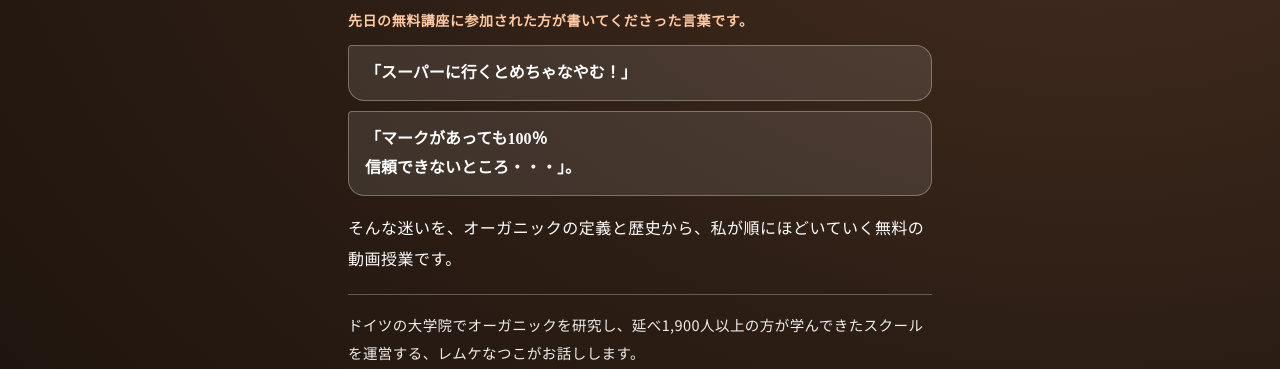
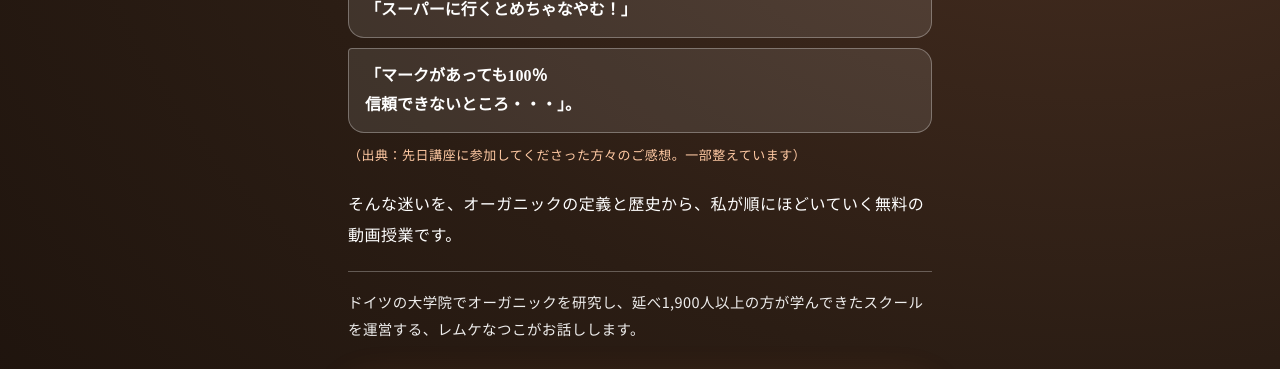
Before and after one commit to IOBSchool/organiclove, a plain HTML site: page organic-life/v2/index.html in a window 1280 px wide. Shown: the part 426-795 px from the top of the page. Drawn offline with Linux system fonts and the light colour scheme; no server answers.

Commit message:
暮らし向けLP確認用: 受講生の声の出典表記を統一（FVとブロック2）
Co-Authored-By: Claude Sonnet 5.5 <noreply@anthropic.com>

```diff
--- a/organic-life/v2/index.html
+++ b/organic-life/v2/index.html
@@ -191,9 +191,9 @@ footer a{color:rgba(255,255,255,.85);margin:0 8px;display:inline-block;white-spa
   <div class="fv-in">
     <p class="fv-eyebrow">無料の動画授業｜全6パート・約32分</p>
     <h1 class="fv-catch">スーパーで迷うのは、<br><span class="k">あなたのせいでは<br>ありません。</span></h1>
-    <p class="lead-s">先日の無料講座に参加された方が書いてくださった言葉です。</p>
     <p class="qb">「スーパーに行くとめちゃなやむ！」</p>
     <p class="qb">「マークがあっても100％<br>信頼できないところ・・・」。</p>
+    <p class="lead-s" style="margin:4px 0 22px;font-weight:500;font-size:13px">（出典：先日講座に参加してくださった方々のご感想。一部整えています）</p>
     <p class="sub">そんな迷いを、オーガニックの定義と歴史から、私が順にほどいていく無料の動画授業です。</p>
     <p class="teacher">ドイツの大学院でオーガニックを研究し、延べ1,900人以上の方が学んできたスクールを運営する、レムケなつこがお話しします。</p>
     <div class="formbox" id="form">
@@ -252,10 +252,9 @@ footer a{color:rgba(255,255,255,.85);margin:0 8px;display:inline-block;white-spa
 <section>
   <div class="in">
     <figure class="bleed"><img src="../../images/kyoudou-meet.jpg" alt="オンラインで集まる様子" loading="lazy" style="object-position:50% 40%"></figure>
-    <p class="c">先日のオンライン無料講座に参加された方の感想です。</p>
     <div class="vq"><blockquote>「『正しさより、<br>続けられる選択をする』と<br>教えていただき、<br>気持ちが楽になりました。」</blockquote></div>
     <div class="vq"><blockquote>「全部を変えなくてもいい、<br>続けられる選択をしていきたいと<br>思いました。」</blockquote></div>
-    <p class="src">（出典：先日の無料講座の感想。一部整えています）</p>
+    <p class="src">（出典：先日講座に参加してくださった方々のご感想。一部整えています）</p>
     <a class="btn cta" href="#form" id="cta-mid" data-cta="mid">無料授業を受け取る</a>
     <p class="btn-note">メール配信は、いつでも解除できます。</p>
   </div>
```
